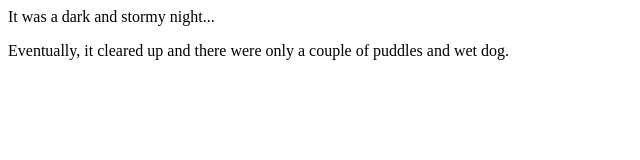
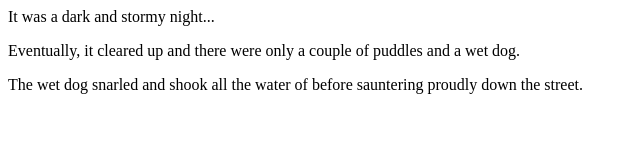
Before and after one commit to lanstar21/fireside-story, a plain HTML site: page index.html in a window 1280 px wide. Shown: the whole page, without its empty margins (0-640 px from the left). Drawn offline with Linux system fonts and the light colour scheme.

Commit message:
i added another line

```diff
--- a/index.html
+++ b/index.html
@@ -1,6 +1,7 @@
 <html>
   <body>
     <p>It was a dark and stormy night...</p>
-    <p>Eventually, it cleared up and there were only a couple of puddles and wet dog. </p>
+    <p>Eventually, it cleared up and there were only a couple of puddles and a wet dog. </p>
+    <p>The wet dog snarled and shook all the water of before sauntering proudly down the street. </p>
   </body>
 </html>
```
